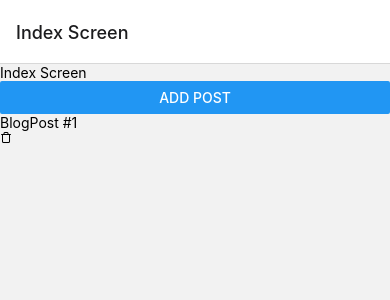
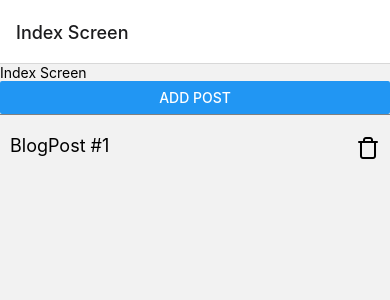
Before and after one commit to DavinderSingh-ds/blog_App_React_Native, a React Native app: screen /IndexSc in a window 390 px wide. Both pictures are taken after a click on the button "ADD POST". Shown: the top 300 px of the page. Built offline with nearby package versions, Linux system fonts and the light colour scheme.

Commit message:
To Do list Created

```diff
--- a/src/screens/IndexScreen.js
+++ b/src/screens/IndexScreen.js
@@ -24,11 +24,11 @@ const IndexScreen = () => {
                 keyExtractor = {(blogPost) => blogPost.title}
                 renderItem = {({item}) => {
                     return (
-                        <View>
-                            <Text>
+                        <View style= {styles.row}>
+                            <Text style={styles.title}>
                               {item.title}
                             </Text>
-                            <Feather name="trash" />
+                            <Feather style={styles.icon} name="trash" />
                         </View>
                     );
                 }}
@@ -37,4 +37,21 @@ const IndexScreen = () => {
     );
 };
 
+const styles = StyleSheet.create({
+    row: {
+        flexDirection: 'row',
+        justifyContent: 'space-between',
+        paddingVertical: 20,
+        paddingHorizontal:10,
+        borderTopWidth:1,
+        borderColor: 'gray',
+    },
+    title: {
+        fontSize: 18
+    },
+    icon: {
+        fontSize:24
+    }
+});
+
 export default IndexScreen;
```
